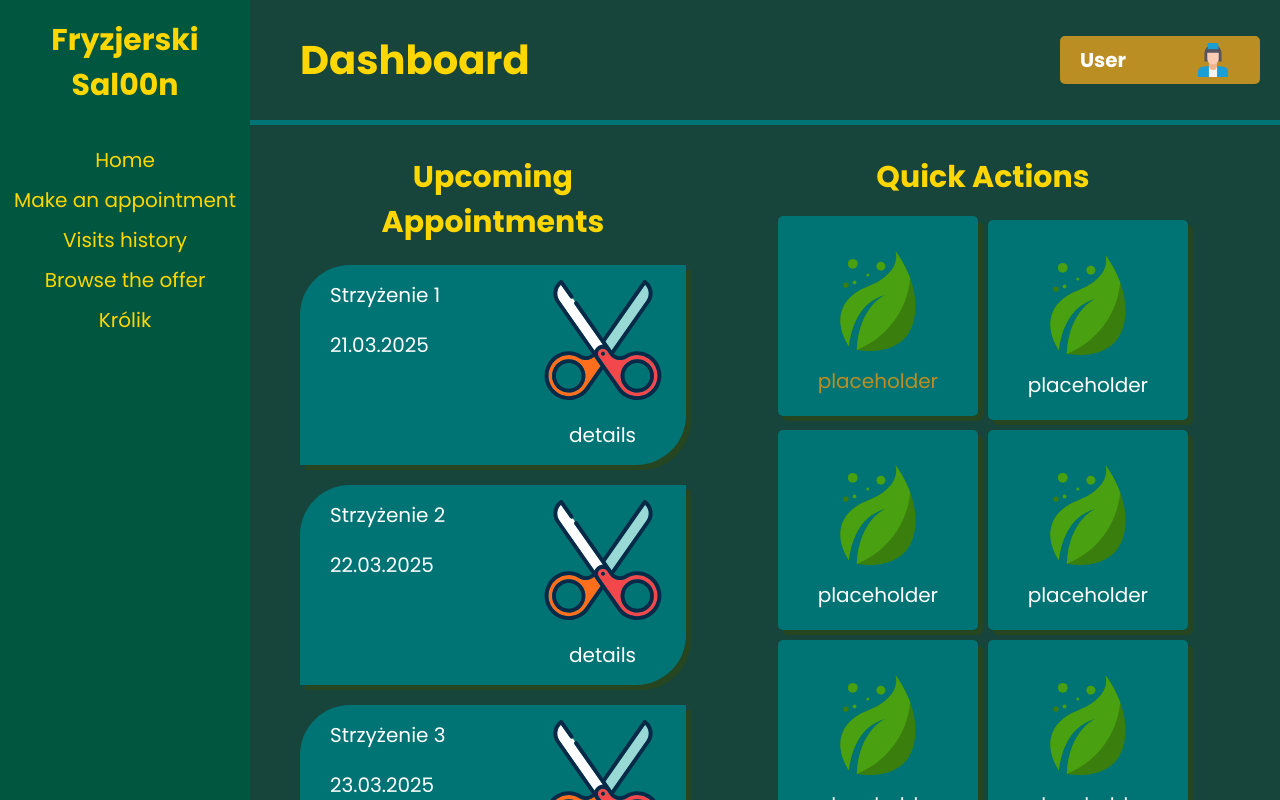
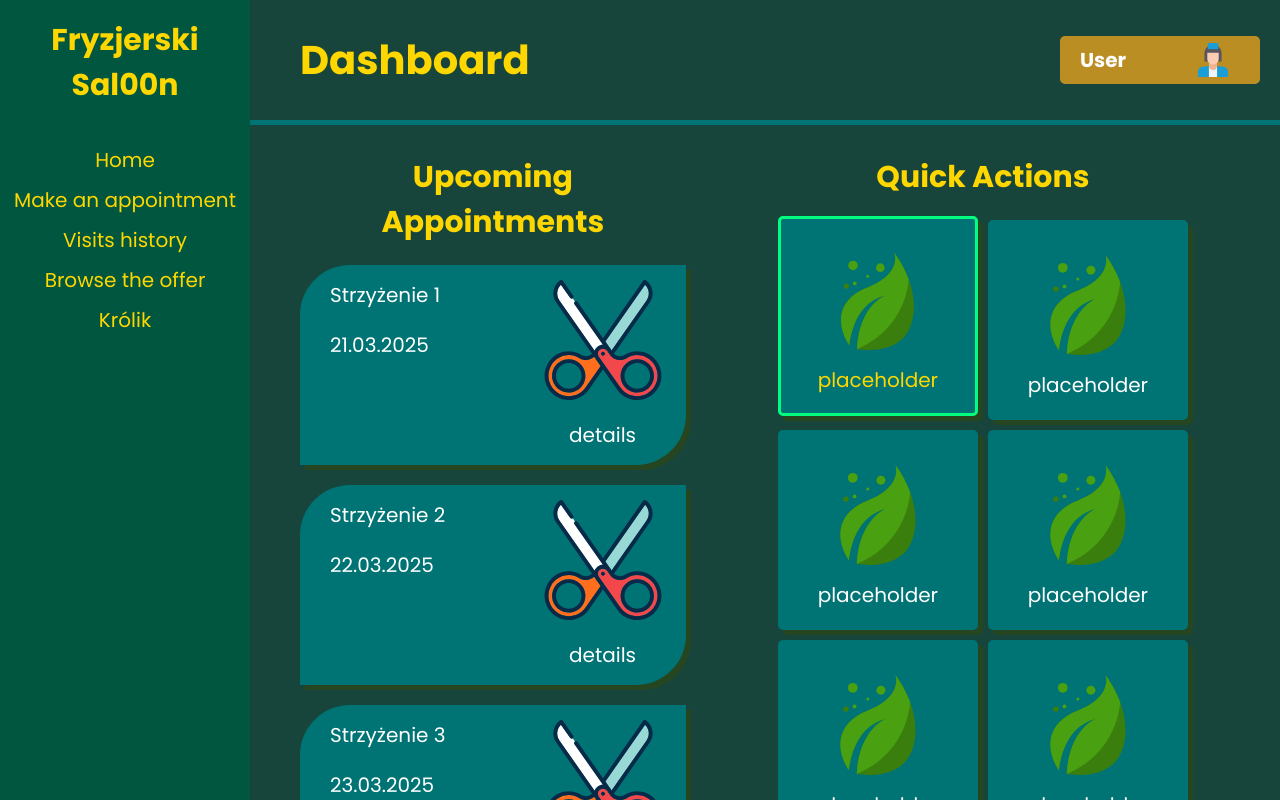
Before and after one commit to pdlc-t/hairdressing-sal00n-frontend, a React (Create React App) app: page /home in a window 1280 px wide. In both pictures the pointer is over the element 877 px from the left and 320 px from the top of the page. Built offline with nearby package versions, Linux system fonts and the light colour scheme.

Commit message:
Minor HomePage  animations improvements

```diff
--- a/src/components/tiles-grid/tiles-grid.module.css
+++ b/src/components/tiles-grid/tiles-grid.module.css
@@ -25,12 +25,13 @@
   border-radius: 5px;
   color: #ffffff;
   box-shadow: 5px 5px 0px 0px #254621;
-  transition: 0.5s;
+  transition: transform 0.5s, color 0.5s;
 }
 
 .tile:hover {
   transform: translateY(-0.25rem);
-  color: #ba8e23;
+  color: #ffd700;
+  border: 3px #00ff7f solid;
 }
 
 .tileIcon {
--- a/src/components/upcoming-appointments-list/upcoming-appointmenst-list.module.css
+++ b/src/components/upcoming-appointments-list/upcoming-appointmenst-list.module.css
@@ -34,12 +34,13 @@
   background: #007474;
   color: white;
   box-shadow: 5px 5px 0px 0px #254621;
-  transition: 0.5s;
+  transition: transform 0.5s, color 0.5s;
 }
 
 .cardContainer:hover {
   transform: translateY(-0.25rem);
-  color: #ba8e23;
+  color: #ffd700;
+  border: 3px #00ff7f solid;
 }
 
 .cardContainer .serviceName {
```
